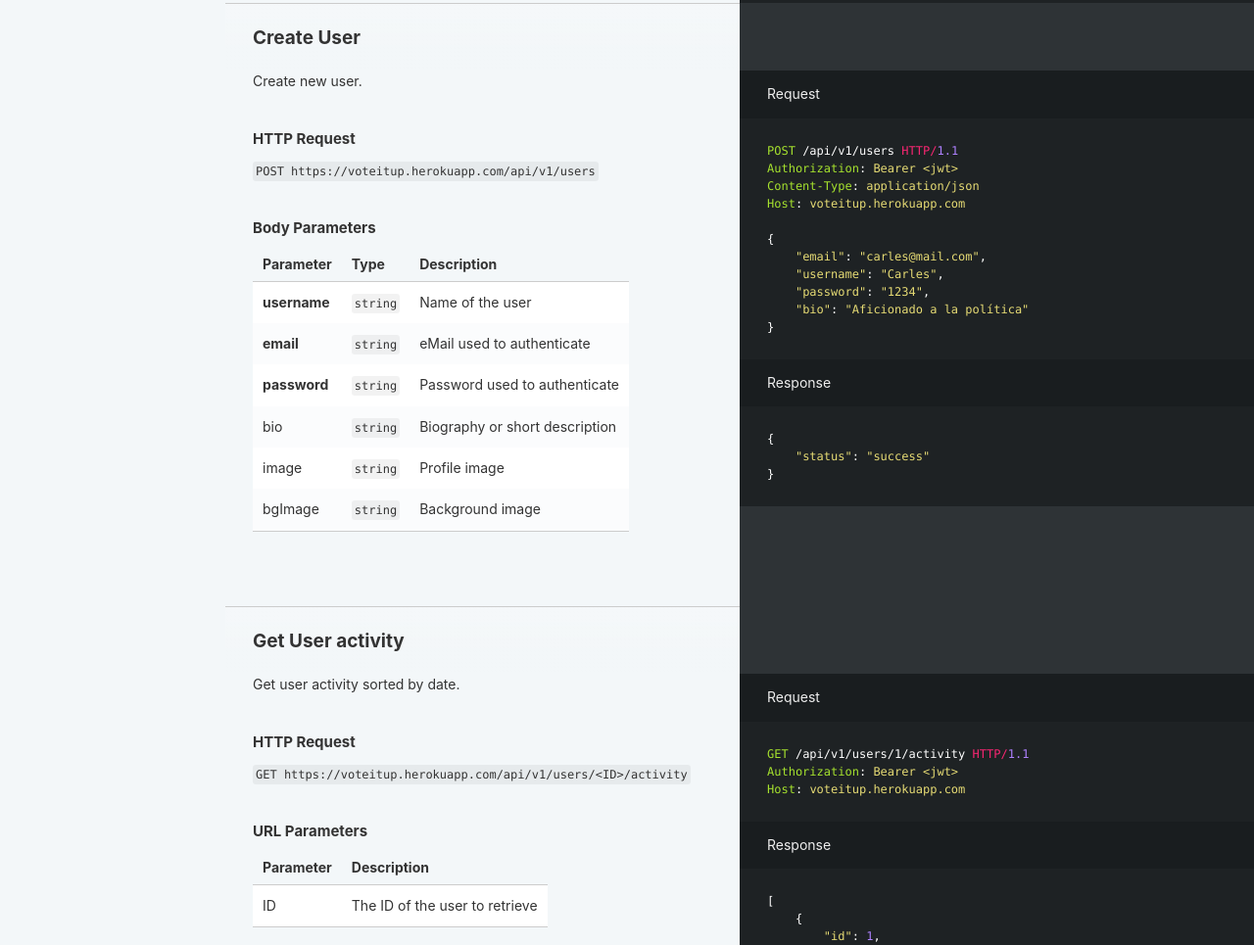
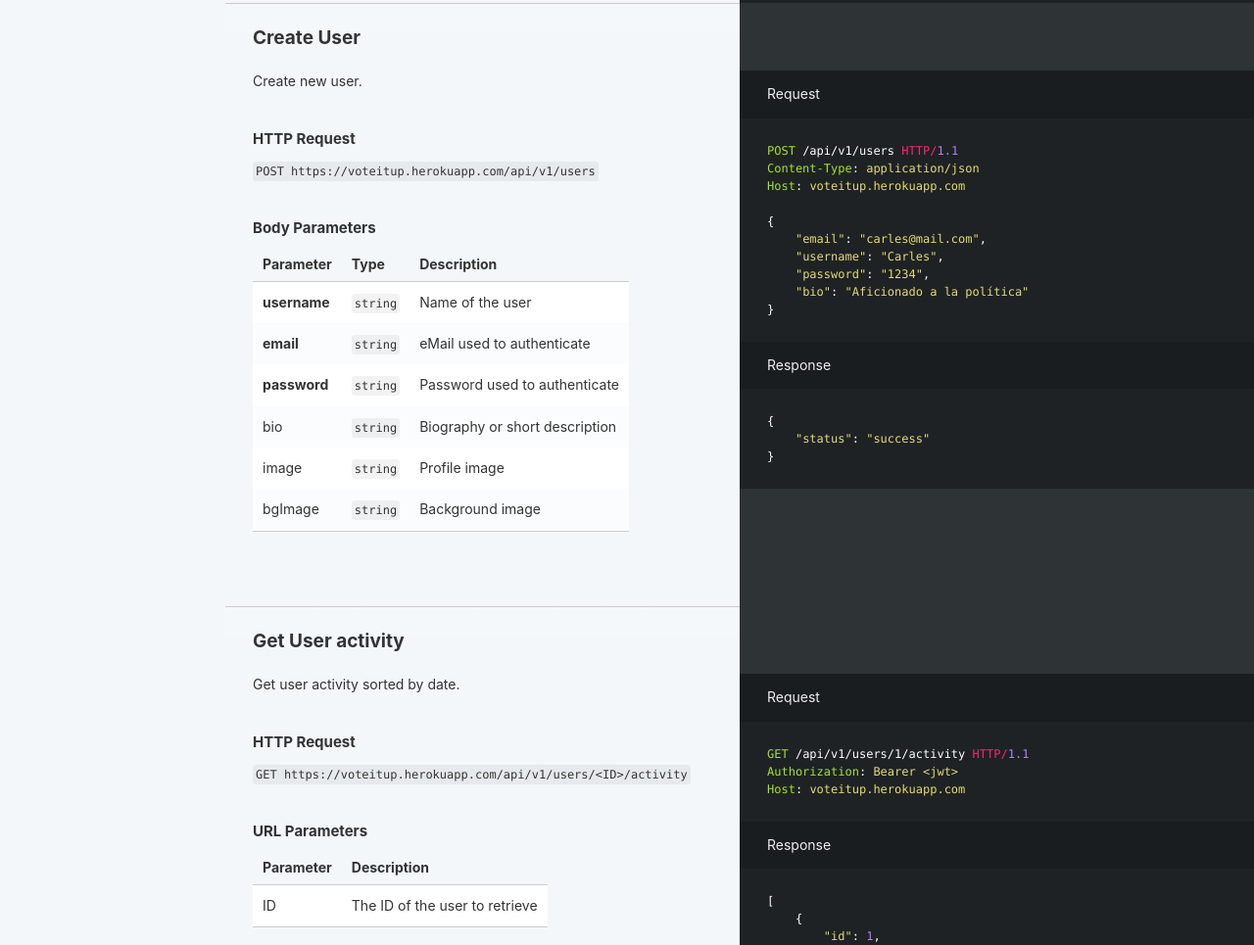
Before and after one commit to echosergio/voteitup-api, a plain HTML site: page index.html in a window 1280 px wide. Shown: the part 8709-9674 px from the top of the page at 98% size. Drawn offline with Linux system fonts and the light colour scheme.

Commit message:
Update create user params

```diff
--- a/index.html
+++ b/index.html
@@ -887,7 +887,6 @@ You must replace <code>&lt;jwt&gt;</code> with the provided JSON Web Token.
 <p>Request</p>
 </blockquote>
 <pre class="highlight http tab-http"><code><span class="nf">POST</span> <span class="nn">/api/v1/users</span> <span class="k">HTTP</span><span class="o">/</span><span class="m">1.1</span>
-<span class="na">Authorization</span><span class="p">:</span> <span class="s">Bearer &lt;jwt&gt;</span>
 <span class="na">Content-Type</span><span class="p">:</span> <span class="s">application/json</span>
 <span class="na">Host</span><span class="p">:</span> <span class="s">voteitup.herokuapp.com</span>
 
@@ -898,7 +897,6 @@ You must replace <code>&lt;jwt&gt;</code> with the provided JSON Web Token.
     </span><span class="s2">"bio"</span><span class="p">:</span><span class="w"> </span><span class="s2">"Aficionado a la política"</span><span class="w">
 </span><span class="p">}</span><span class="w">
 </span></code></pre><pre class="highlight shell tab-shell"><code>curl <span class="s2">"https://voteitup.herokuapp.com/api/v1/users"</span>
-  -H <span class="s2">"Authorization: Bearer &lt;jwt&gt;"</span>
   -H <span class="s2">"Content-Type: application/json"</span>
   -X POST
   -d <span class="s1">'{"email":"carles@mail.com","username":"Carles","password":"1234","bio":"Aficionado a la política"}'</span>
```
